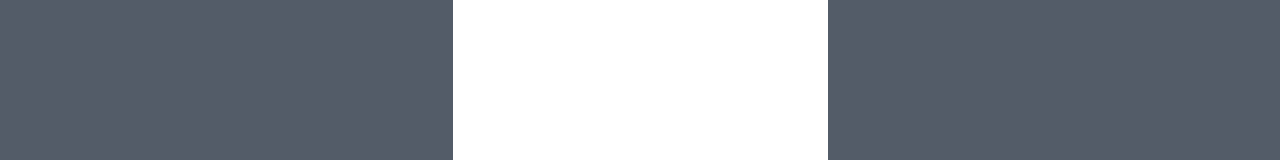
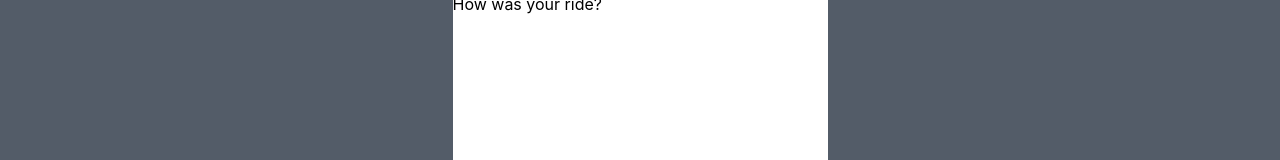
Before and after one commit to JunctionX-Seoul-Caffeine/Calmmuter, a React (Create React App) app: page /rate in a window 1280 px wide. Both pictures are taken after a click on the element 546 px from the left and 443 px from the top of the page. Shown: the top 160 px of the page. Built offline with nearby package versions, Linux system fonts and the light colour scheme.

Commit message:
starPage 첫페이지 완성

```diff
--- a/src/pages/StarPage.js
+++ b/src/pages/StarPage.js
@@ -1,9 +1,9 @@
 import React, { useState, useMemo } from "react";
 import "../styles/StarPage.css";
 
-const StarSvg = ({ fill = "none" }) => {
+const StarSvg = ({ fill = "none", width, height }) => {
   return (
-    <svg width="44" height="42" viewBox="0 0 44 42" fill={fill} xmlns="http://www.w3.org/2000/svg">
+    <svg width={width} height={height} viewBox="0 0 44 42" fill={fill} xmlns="http://www.w3.org/2000/svg">
       <path
         d="M2.03582 19.4042L10.0551 26.7215L7.8275 36.9214C7.60474 38.2518 8.05025 39.5822 9.16404 40.2475C9.60955 40.6909 10.2778 40.9127 10.9461 40.9127C11.3916 40.9127 11.8371 40.9127 12.2826 40.6909C12.2826 40.6909 12.5054 40.6909 12.5054 40.4692L21.6384 35.3692L30.7714 40.4692C30.7714 40.4692 30.9942 40.4692 30.9942 40.6909C32.108 41.1344 33.4445 41.1344 34.3355 40.4692C35.4493 39.804 35.8948 38.4736 35.6721 37.1431L33.4445 26.9432C34.3355 26.278 35.6721 24.9476 37.0086 23.6172L41.241 19.8476L41.4637 19.6259C42.3548 18.739 42.5775 17.4085 42.132 16.2999C41.6865 15.1912 40.7955 14.3042 39.4589 14.0825H39.2362L28.7666 12.9738L24.5342 3.43911C24.5342 3.43911 24.5342 3.21737 24.3115 3.21737C24.0887 1.66521 22.9749 1 21.8612 1C20.7474 1 19.6336 1.66521 18.9653 2.7739C18.9653 2.7739 18.9653 2.99563 18.7426 2.99563L14.5102 12.5303L4.04063 13.639H3.81788C2.70409 13.8607 1.59031 14.7477 1.1448 15.8564C0.92204 17.1868 1.1448 18.5172 2.03582 19.4042V19.4042Z"
         stroke="#A2A4AA"
@@ -17,7 +17,7 @@
 const StarIcon = ({ fillColor }) => {
   return (
     <>
-      <StarSvg fill={fillColor} />
+      <StarSvg fill={fillColor} width={44} height={42} />
     </>
   );
 };
@@ -39,7 +39,7 @@
   );
 };
 
-const StarCounter = ({ setIsRated }) => {
+const StarCounter = ({ setStage }) => {
   const [rating, setRating] = useState(0);
   const [hoverRating, setHoverRating] = useState(0);
 
@@ -53,7 +53,7 @@
   // 마우스가 별 밖으로 나가면 스테이트를 0으로 변경.
   const onSaveRating = (index) => {
     if (index <= 3) setRating(index);
-    setIsRated(true);
+    setStage(2);
   };
   // 클릭시, 별 인덱스를 스테이트에 저장.
 
@@ -68,26 +68,43 @@
   );
 };
 
-function StarPage() {
-  const [isRated, setIsRated] = useState(false);
-
+const StarRatePage = ({ setStage }) => {
   return (
-    <div className="star-page-wrapper">
-      {isRated ? (
-        <></>
-      ) : (
     <>
       <div className="avartar"></div>
       <div className="question">How was your ride?</div>
       <div className="driver-info1">Today at 3pm</div>
       <div className="driver-info2">Driver #5625</div>
       <div className="star-counter-wrapper">
-            <StarCounter setIsRated={setIsRated} />
+        <StarCounter setStage={setStage} />
       </div>
     </>
-      )}
-    </div>
   );
+};
+
+const DetailedRatePage = ({ setStages }) => {
+  return (
+    <>
+      <div className="detailed-question">How was your ride?</div>
+      <div className="detailed-question"></div>
+    </>
+  );
+};
+
+function StarPage() {
+  const [stage, setStage] = useState(1);
+
+  const getPage = (stage, setStage) => {
+    switch (stage) {
+      case 3:
+        return <></>;
+      case 2:
+        return <DetailedRatePage setStage={setStage} />;
+      case 1:
+        return <StarRatePage setStage={setStage} />;
+    }
+  };
+  return <div className="star-page-wrapper">{getPage(stage, setStage)}</div>;
 }
 
 export default StarPage;
```
Lines whose indentation alone changed are shown as unchanged.
